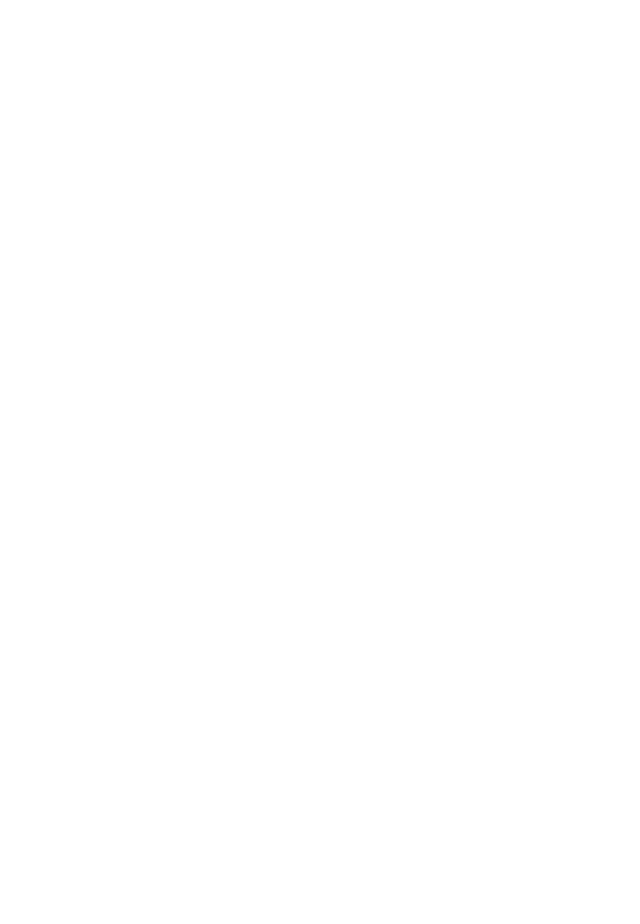
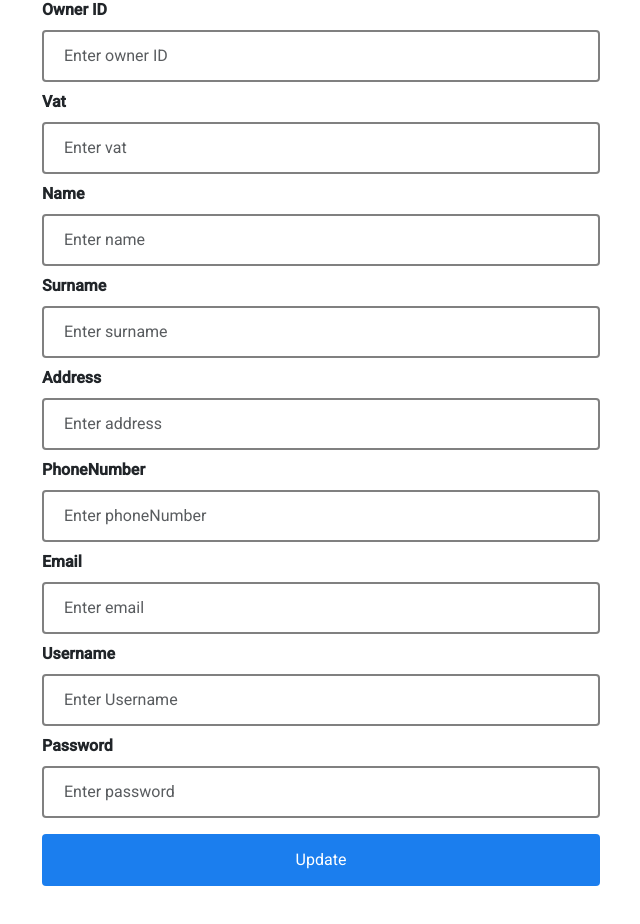
Before and after one commit to vavpan/FrontendTechnikon, an Angular app: page /OwnerPut in a window 1280 px wide. Shown: the part 700-1624 px from the top of the page, without its empty margins (319-959 px from the left). Before the commit the page ends 800 px from the top, so only its background shows below. Built offline with nearby package versions, Linux system fonts and the light colour scheme.

Commit message:
update method

```diff
--- a/src/app/propertyOwner/ownerdelete/ownerdelete.component.html
+++ b/src/app/propertyOwner/ownerdelete/ownerdelete.component.html
@@ -2,7 +2,7 @@
     <div class="container">
         <label for="ownerId">Enter Owner ID:</label>
         <input type="text" [(ngModel)]="ownerId" name="ownerId" required>
-        <button (click)="deleteOwner()" class="btn btn-primary">Delete owner</button>
+        <button (click)="deleteOwner()" class="btn btn-primary" onclick="confirm('Are you sure you want to delete this owner?')">Delete owner</button>
         <p>{{message}}</p>
     </div>
 </div>
--- a/src/app/propertyOwner/ownerput/ownerput.component.html
+++ b/src/app/propertyOwner/ownerput/ownerput.component.html
@@ -1,3 +1,46 @@
-<button (click)="putOwner()">Put Data</button>
-<br>
-<pre>{{ response | json }}</pre>
+<div class="container">
+    <h2>UPDATE OWNER</h2>
+    <form>
+      <div class="form-group">
+        <label for="ownerId">Owner ID</label>
+        <input [(ngModel)]="ownerId" name="ownerId" type="number" class="form-control" id="ownerId" placeholder="Enter owner ID">
+      </div>
+      <div class="form-group">
+        <label for="vat">Vat</label>
+        <input [(ngModel)]="vat" name="vat" type="number" class="form-control" id="vat" placeholder="Enter vat">
+      </div>
+      <div class="form-group">
+        <label for="name">Name</label>
+        <input [(ngModel)]="name" name="name" type="text" class="form-control" id="name" placeholder="Enter name">
+      </div>
+      <div class="form-group">
+        <label for="surname">Surname</label>
+        <input [(ngModel)]="surname" name="surname" type="text" class="form-control" id="surname"
+          placeholder="Enter surname">
+      </div>
+      <div class="form-group">
+        <label for="address">Address</label>
+        <input [(ngModel)]="address" name="address" type="text" class="form-control" id="address"
+          placeholder="Enter address">
+      </div>
+      <div class="form-group">
+        <label for="phoneNumber">PhoneNumber</label>
+        <input [(ngModel)]="phoneNumber" name="phoneNumber" type="text" class="form-control" id="phoneNumber"
+          placeholder="Enter phoneNumber">
+      </div>
+      <div class="form-group">
+        <label for="email">Email</label>
+        <input [(ngModel)]="email" name="email" type="text" class="form-control" id="email" placeholder="Enter email">
+      </div>
+      <div class="form-group">
+        <label for="username">Username</label>
+        <input [(ngModel)]="username" name="username" type="text" class="form-control" id="username"
+          placeholder="Enter Username">
+      </div>
+      <div class="form-group">
+        <label for="password">Password</label>
+        <input [(ngModel)]="password" name="password" type="text" class="form-control" id="password"
+          placeholder="Enter password">
+      </div>
+      <button (click)="putOwner(ownerId)">Update</button>
+      <p *ngIf="message">{{message}}</p>
--- a/src/app/propertyOwner/ownerput/ownerput.component.scss
+++ b/src/app/propertyOwner/ownerput/ownerput.component.scss
@@ -0,0 +1,41 @@
+form {
+    display: block;
+    flex-direction: row;
+    align-items: center;
+    justify-content: center;
+    width: 50%;
+    margin: 0 auto;
+  }
+
+//   .form-group {
+//     margin: 20px 0;
+//   }
+
+  input {
+    width: 100%;
+    padding: 12px 20px;
+    margin: 8px 0;
+    box-sizing: border-box;
+    border: 2px solid gray;
+    border-radius: 4px;
+  }
+
+  label {
+    font-weight: bold;
+  }
+
+  button {
+    width: 100%;
+    background-color: hsl(212, 86%, 52%);
+    color: white;
+    padding: 14px 20px;
+    margin: 8px 0;
+    border: none;
+    border-radius: 4px;
+    cursor: pointer;
+    transition: background-color 0.2s ease-in-out;
+  }
+
+  button:hover {
+    background-color: hsl(212, 86%, 72%);
+  }
--- a/src/app/propertyOwner/ownerput/ownerput.component.ts
+++ b/src/app/propertyOwner/ownerput/ownerput.component.ts
@@ -1,5 +1,7 @@
+import { OwnersComponent } from './../ownersget/owners.component';
 import { Component, OnInit } from '@angular/core';
 import { OwnersService } from 'src/app/services/owner/owners.service';
+
 
 @Component({
   selector: 'app-ownerput',
@@ -8,31 +10,47 @@ import { OwnersService } from 'src/app/services/owner/owners.service';
 })
 export class OwnerputComponent implements OnInit {
 
+  ownersComponent: OwnersComponent = new OwnersComponent(this.service);
+
+  ownerId!: number;
+  vat!: number;
+  name!: string;
+  surname!: string;
+  address!: string;
+  phoneNumber!: string;
+  email!: string;
+  username!: string;
+  password!: string;
   response: any;
+  message!: string;
+
+
 
   constructor(private service: OwnersService) { }
 
   ngOnInit(): void {
   }
 
-  putOwner() {
-
-    const data =
-    {
-      "vat": 1,
-      "name": "THIS IS A PUT TEST",
-      "surname": "Dan Jukes",
-      "address": "Dan Jukes",
-      "phoneNumber": "sss",
-      "email": "sss",
-      "username": "sss",
-      "password": "sss"
+  putOwner(id: number) {
+    const data = {
+      id: id,
+      vat: this.vat,
+      name: this.name,
+      surname: this.surname,
+      address: this.address,
+      phoneNumber: this.phoneNumber,
+      email: this.email,
+      username: this.username,
+      password: this.password
     }
-
-    this.service.put(data).subscribe({
-      next: data => this.response = data
+    this.service.put(id, data).subscribe({
+      next: data => {
+        this.response = data;
+        this.message = 'Owner updated successfully';
+      },
+      error: error => {
+        this.message = 'Error updating owner: ' + error.message;
+      }
     });
-
   }
-
 }
--- a/src/app/services/owner/owners.service.ts
+++ b/src/app/services/owner/owners.service.ts
@@ -54,21 +54,20 @@ export class OwnersService {
 
   }
 
-  put(data: any) {
-
-    const url = 'http://localhost:8080/WebTechnikonProject/resources/ownerResource/owner/4';
-
+  put(id: number, data: any) {
+    const url = `http://localhost:8080/WebTechnikonProject/resources/ownerResource/owner/${id}`;
     const headers = new HttpHeaders()
       .set('Content-Type', 'application/json')
       .set('crossDomain', 'true');
-
     return this.http.put(url, data, { headers: headers })
       .pipe(
         retry(1),
         catchError(error => throwError(() => 'Something is wrong...'))
       );
+  }
 
-  }
+
+
 
 
   delete(ownerId: number) {
```
